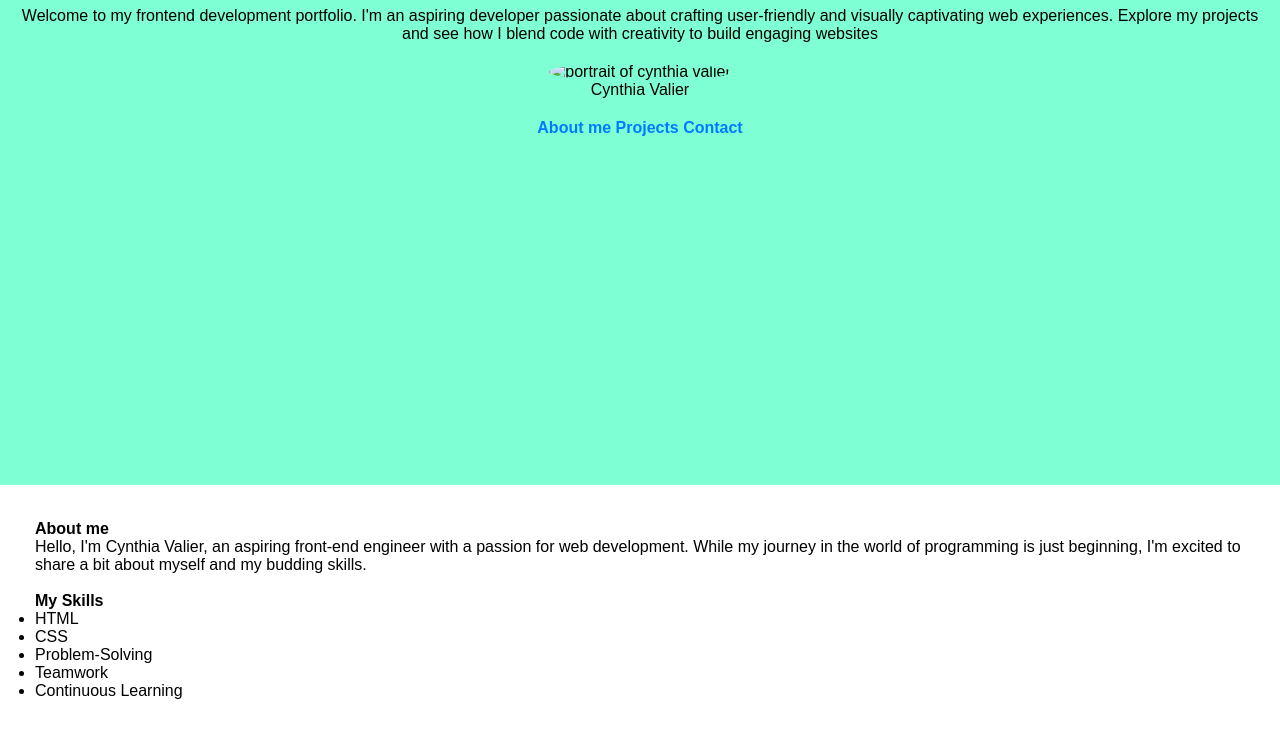
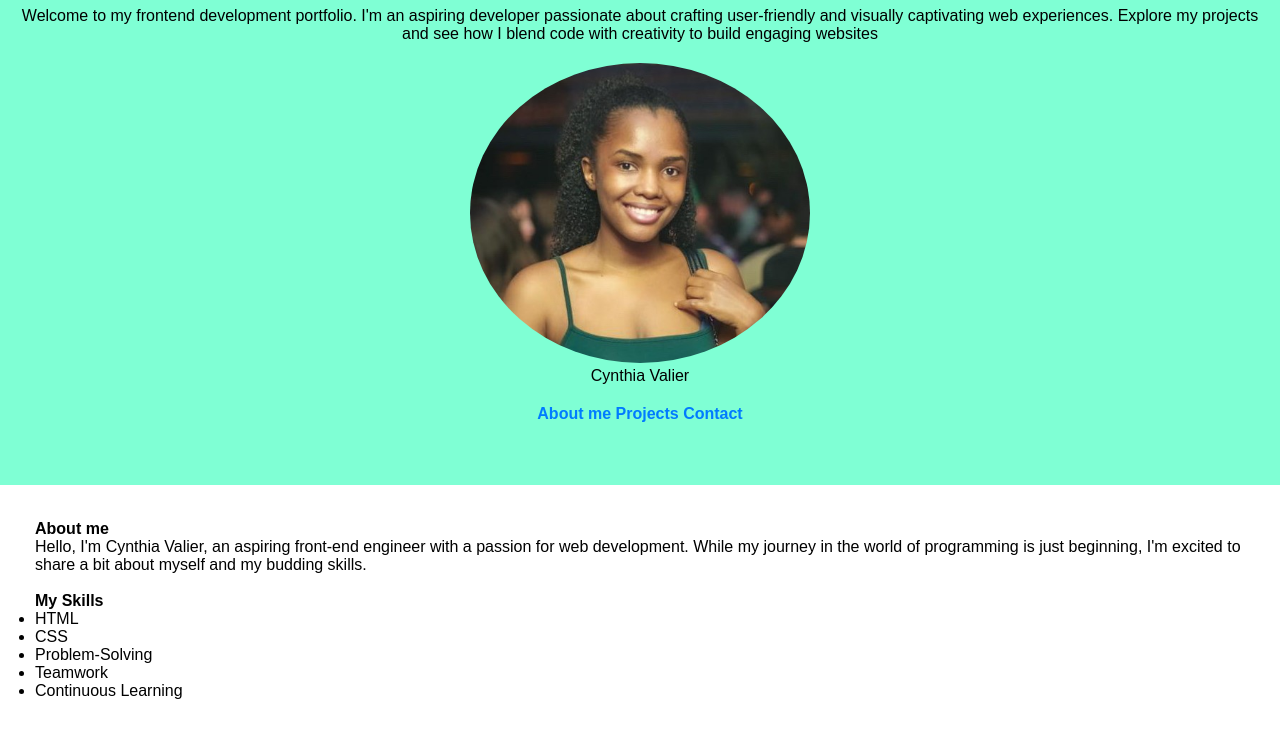
Before and after one commit to cynthiacodeske/Personal-Portfolio, a plain HTML site: page index.html in a window 1280 px wide. Shown: the part 65-797 px from the top of the page. Drawn offline with Linux system fonts and the light colour scheme.

Commit message:
html update

```diff
--- a/index.html
+++ b/index.html
@@ -11,7 +11,7 @@
     <header>
         <h1>Welcome to my portfolio!</h1>
         <p>Welcome to my frontend development portfolio. I'm an aspiring developer passionate about crafting user-friendly and visually captivating web experiences. Explore my projects and see how I blend code with creativity to build engaging websites</p>
-        <img src="cynthiawv.JPG" srcset="image-small.jpg 480w" alt="portrait of cynthia valier" class="img-zoom">
+        <img src="cynthiawv.JPG" alt="portrait of cynthia valier" class="img-zoom">
         <p>Cynthia Valier</p>
         <nav>
           <ul>
```
